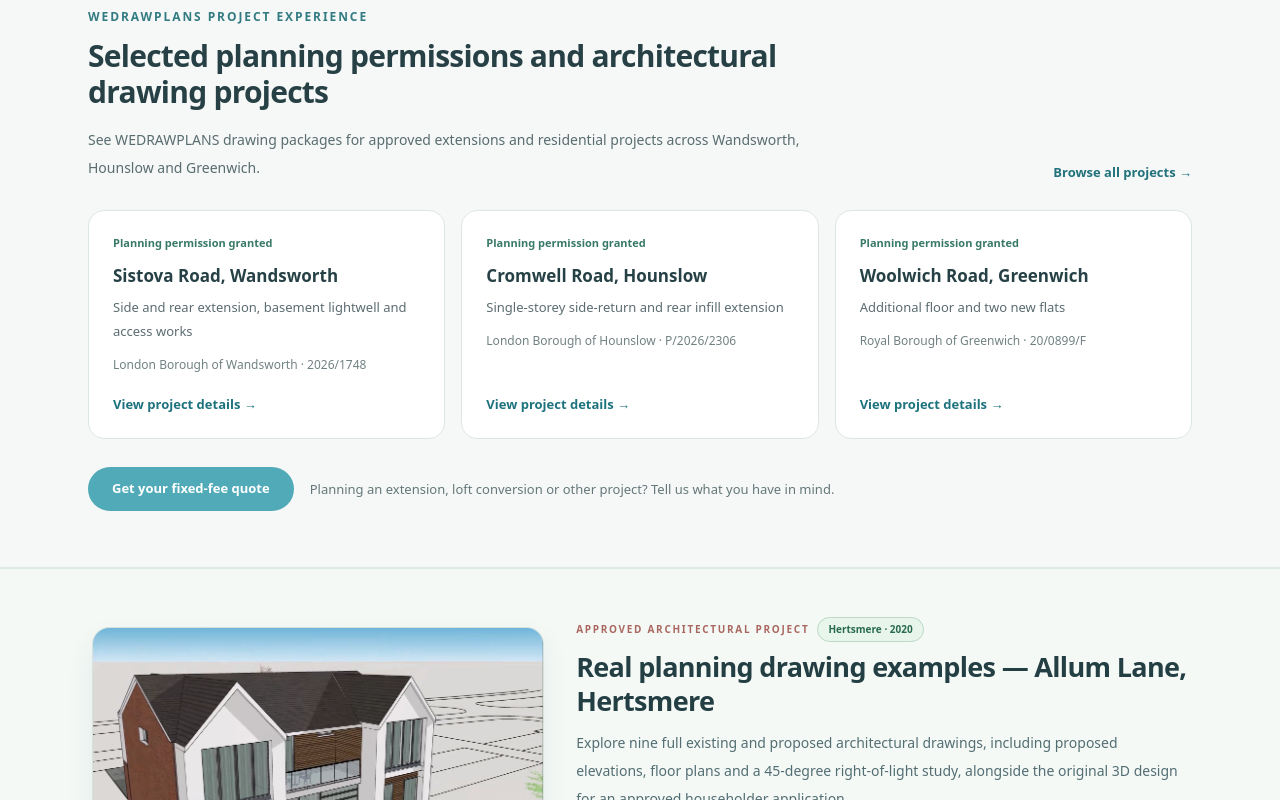
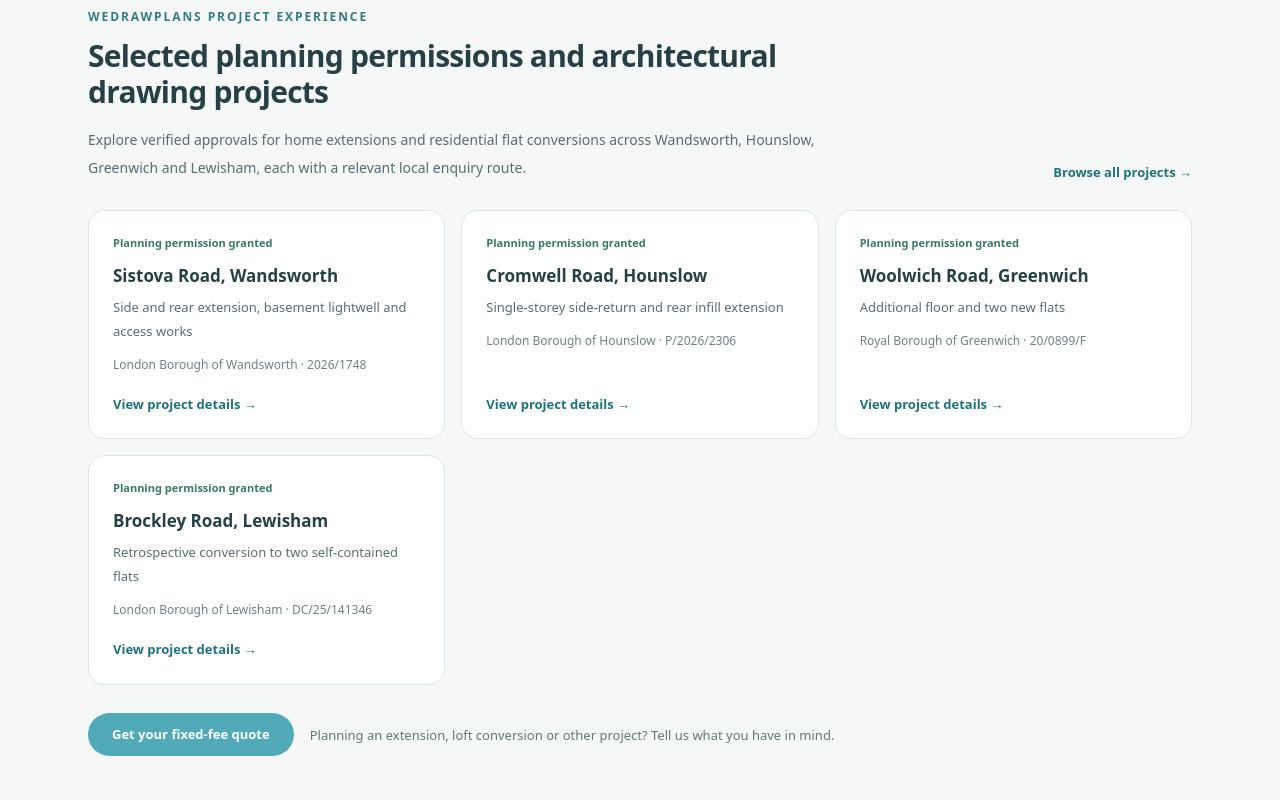
Before and after one commit to WEDRAWPLANS/wedrawplans, a Next.js app: page /planning-drawings in a window 1280 px wide. Shown: the part 3360-4160 px from the top of the page. Built offline with nearby package versions, Linux system fonts and the light colour scheme.

Commit message:
Connect Brockley approval to relevant planning and neighbouring area pages

```diff
--- a/pages/planning-drawings.tsx
+++ b/pages/planning-drawings.tsx
@@ -304,11 +304,11 @@ export default function PlanningDrawingsPage() {
           </div>
         </section>
               <ApprovalEvidenceStrip
-          slugs={["sistova-road-wandsworth-extension-basement","cromwell-road-hounslow-rear-extension","700-woolwich-road-greenwich-two-new-flats"]}
+          slugs={["sistova-road-wandsworth-extension-basement","cromwell-road-hounslow-rear-extension","700-woolwich-road-greenwich-two-new-flats","brockley-road-lewisham-two-flat-conversion"]}
           title="Selected planning permissions and architectural drawing projects"
-          intro="See WEDRAWPLANS drawing packages for approved extensions and residential projects across Wandsworth, Hounslow and Greenwich."
+          intro="Explore verified approvals for home extensions and residential flat conversions across Wandsworth, Hounslow, Greenwich and Lewisham, each with a relevant local enquiry route."
         />
-        <AllumLaneSiteFeature placement="service" title="Real planning drawing examples — Allum Lane, Hertsmere" intro="Explore nine full existing and proposed architectural drawings, including proposed elevations, floor plans and a 45-degree right-of-light study, alongside the original 3D design for an approved householder application." />
+        <AllumLaneSiteFeature placement="service" title="Approved architectural drawing examples — Allum Lane, Hertsmere" intro="Explore the three selected architectural drawing sheets and three 3D views shown publicly for the approved Hertsmere extension, with discreet grey WEDRAWPLANS watermarks." />
       </main>
     </>
   );
```
